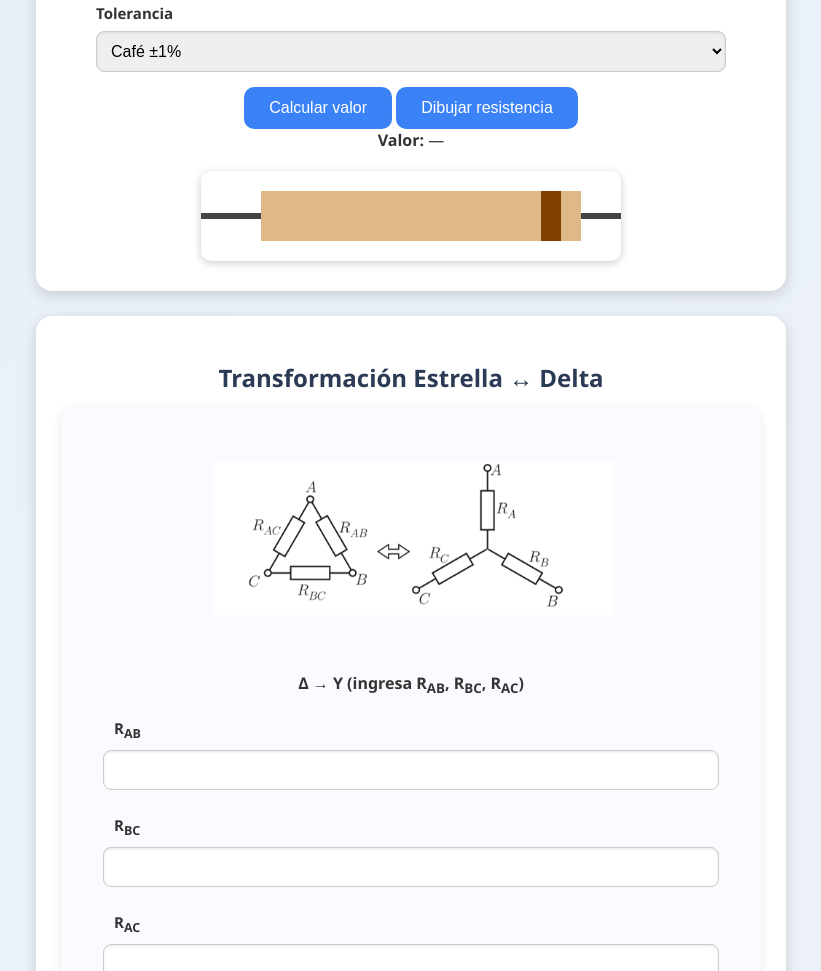
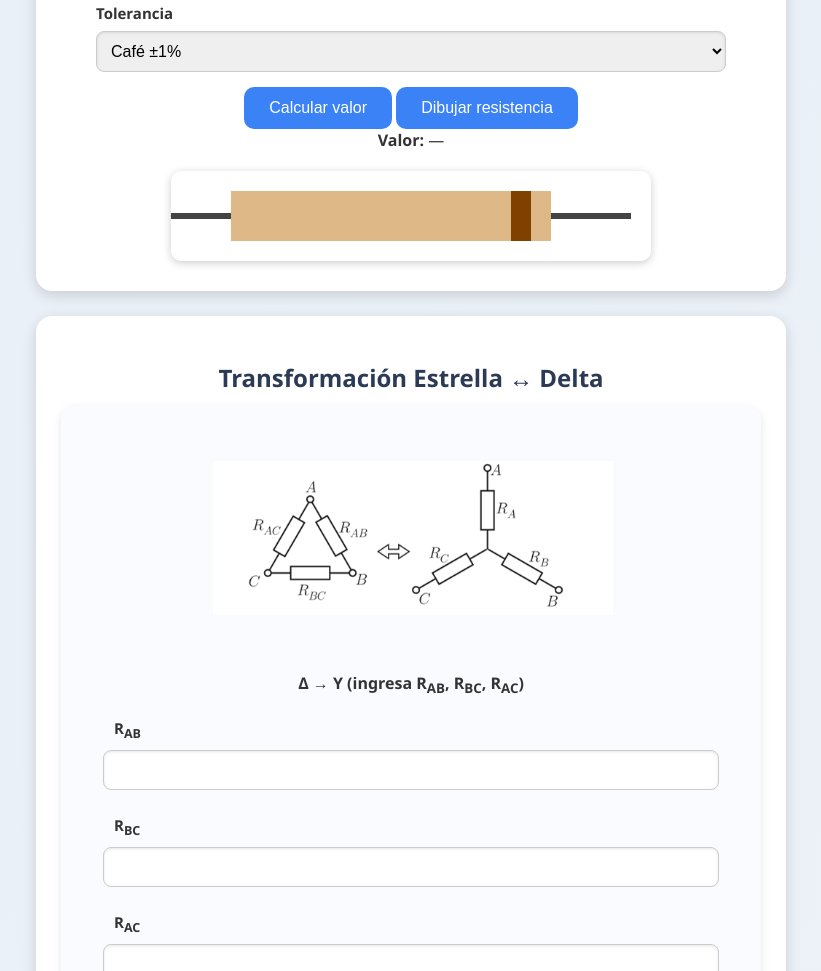
Before and after one commit to lizarazokarenandrea-bit/Super-calculadora-, a plain HTML site: page index.html in a window 1280 px wide. Shown: the part 2201-3172 px from the top of the page, without its empty margins (229-1050 px from the left). Drawn offline with Linux system fonts and the light colour scheme.

Commit message:
index.html

```diff
--- a/index.html
+++ b/index.html
@@ -198,7 +198,7 @@ y el análisis de circuitos más complejos.
             <div class="result-block">
                 <strong>Valor:</strong> <span id="col-result">—</span>
             </div>
-            <canvas id="col-canvas" width="420" height="90"></canvas>
+            <canvas id="col-canvas" width="480" height="90"></canvas>
         </div>
     </section>
 
```
